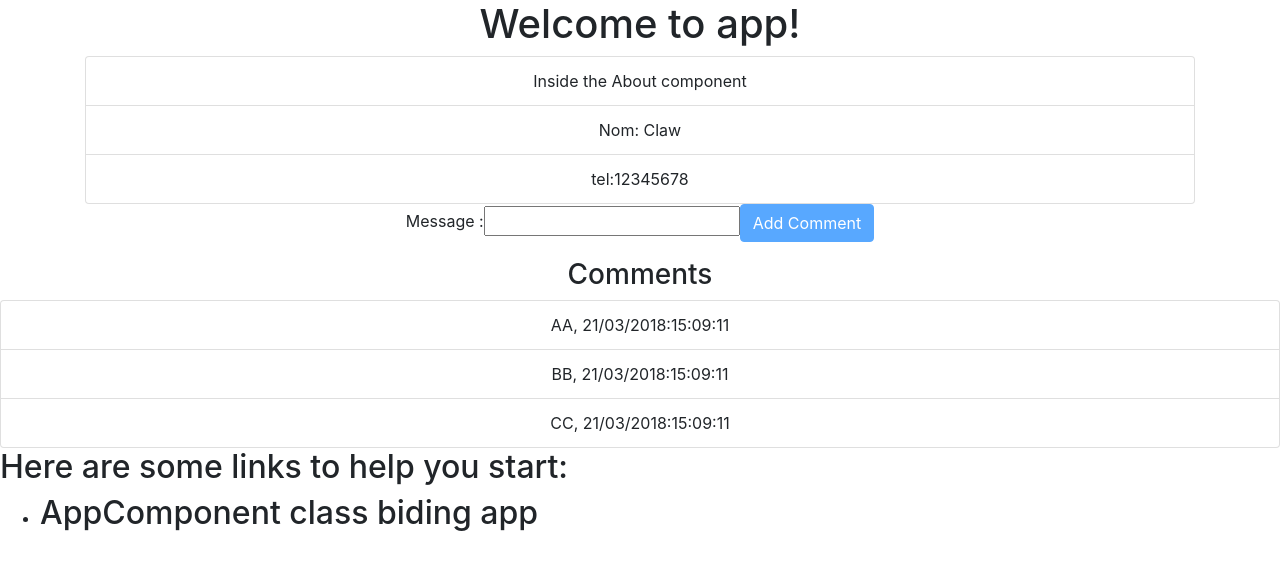
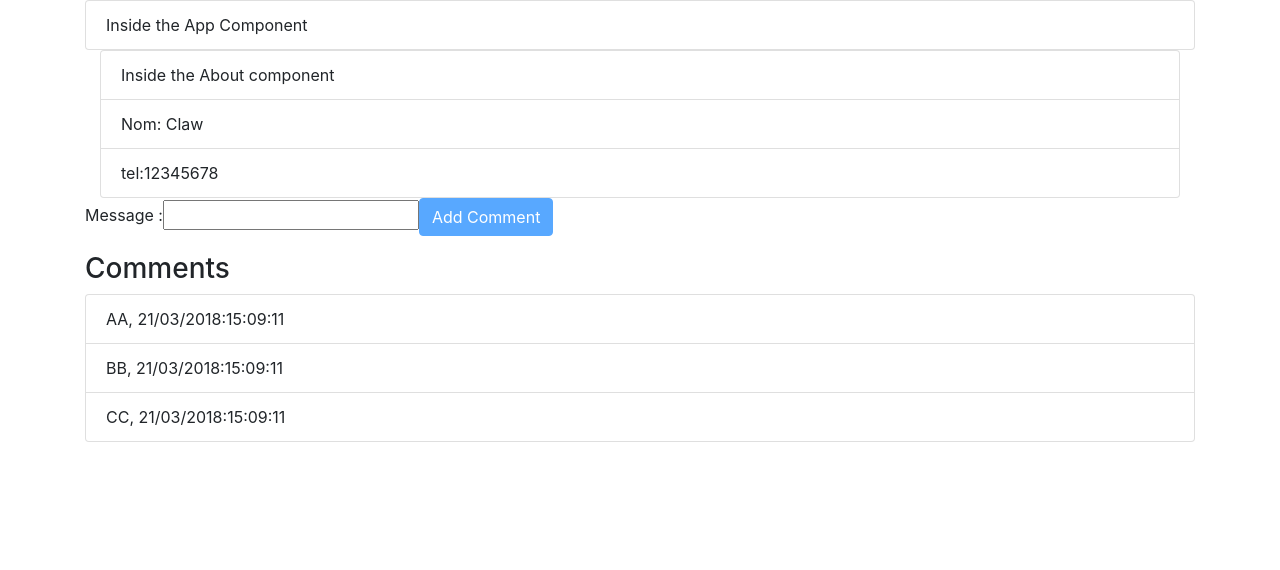
Before and after one commit to clawdeck9/angular-api-picture-search, an Angular app: page / in a window 1280 px wide. Shown: the top 570 px of the page. Built offline with nearby package versions, Linux system fonts and the light colour scheme.

Commit message:
first simple app runs a  about component with bootstrap btn and some data processing in the component ts file. No service at that point

```diff
--- a/package.json
+++ b/package.json
@@ -21,7 +21,7 @@
     "@angular/platform-browser": "^5.2.0",
     "@angular/platform-browser-dynamic": "^5.2.0",
     "@angular/router": "^5.2.0",
-    "bootstrap": "^4.1.0",
+    "bootstrap": "^4.0.0-alpha.6",
     "core-js": "^2.4.1",
     "rxjs": "^5.5.6",
     "zone.js": "^0.8.19"
--- a/src/app/app.component.html
+++ b/src/app/app.component.html
@@ -1,13 +1,10 @@
-<!--The content below is only a placeholder and can be replaced.-->
-<div style="text-align:center">
-  <h1>
-    Welcome to {{ title }}!
-  </h1>
-  <app-about></app-about>
+<div class="container">
+  <div class="panel panel-primary">
+    <div class="panel-body">
+      <ul class="list-group">
+				<li class="list-group-item">Inside the App Component</li>
+			</ul>
+        <app-about></app-about>
+    </div>
+  </div>
 </div>
-<h2>Here are some links to help you start: </h2>
-<ul>
-  <li>
-  <h2>AppComponent class biding {{title}}</h2>
-  </li>
-</ul>
```
Also changed, not shown: 1 other file (tests, documents, lock files or other folders).
